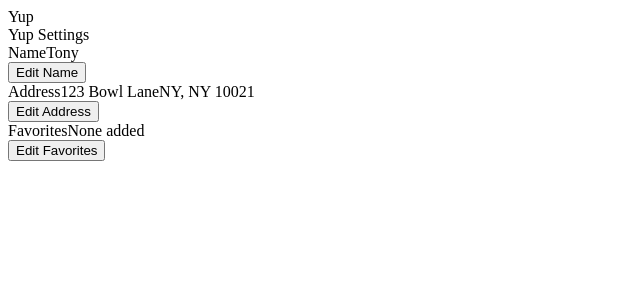
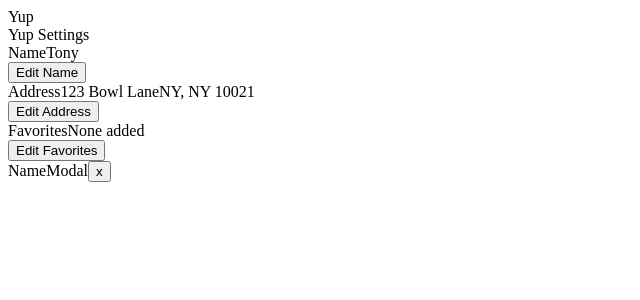
Before and after one commit to anthonyemg/ui-coding-challenge, a React app: page / in a window 1280 px wide. Both pictures are taken after a click on the button "Edit Name". Shown: the top 300 px of the page, without its empty margins (0-640 px from the left). Built offline with nearby package versions, Linux system fonts and the light colour scheme; the HTML template or start-up script is replaced by a standard one.

Commit message:
[added] modal functionality

```diff
--- a/src/public/actions.js
+++ b/src/public/actions.js
@@ -1,7 +1,23 @@
-export function showModal() {
-  return { type: 'SHOW_MODAL', payload: true };
+export function showNameModal() {
+  return { type: 'SHOW_NAME_MODAL', payload: true };
 }
 
-export function hideModal() {
-  return { type: 'HIDE_MODAL', payload: false };
+export function hideNameModal() {
+  return { type: 'HIDE_NAME_MODAL', payload: false };
 }
+
+export function showAddressModal() {
+  return { type: 'SHOW_ADDRESS_MODAL', payload: true };
+}
+
+export function hideAddressModal() {
+  return { type: 'HIDE_ADDRESS_MODAL', payload: false };
+}
+
+export function showFavoritesModal() {
+  return { type: 'SHOW_FAVORITES_MODAL', payload: true };
+}
+
+export function hideFavoritesModal() {
+  return { type: 'HIDE_FAVORITES_MODAL', payload: false };
+}
--- a/src/public/components/Address.js
+++ b/src/public/components/Address.js
@@ -1,7 +1,8 @@
 import React from 'react';
 import { connect } from 'react-redux';
-import { showModal, hideModal } from '../actions';
+import { showAddressModal, hideAddressModal } from '../actions';
 import Modal from './Modal';
+import AddressModal from './AddressModal';
 
 class Address extends React.Component {
   constructor(props) {
@@ -19,24 +20,28 @@ class Address extends React.Component {
           <div>
             <button
               className="address-editButton"
-              onClick={() => this.props.showModal()}
+              onClick={() => this.props.showAddressModal()}
             >
               Edit Address
             </button>
           </div>
         </div>
-        {this.props.displayModal ? <Modal /> : ''}
+        {this.props.displayAddressModal ? (
+          <Modal>
+            <AddressModal hideAddressModal={this.props.hideAddressModal} />
+          </Modal>
+        ) : null}
       </div>
     );
   }
 }
 
 const mapStateToProps = state => ({
-  displayModal: state.displayModal
+  displayAddressModal: state.displayAddressModal
 });
 const mapDispatchToProps = dispatch => ({
-  showModal: () => dispatch(showModal()),
-  hideModal: () => dispatch(hideModal())
+  showAddressModal: () => dispatch(showAddressModal()),
+  hideAddressModal: () => dispatch(hideAddressModal())
 });
 
 export default connect(mapStateToProps, mapDispatchToProps)(Address);
--- /dev/null
+++ b/src/public/components/AddressModal.js
@@ -0,0 +1,10 @@
+import React from 'react';
+
+const AddressModal = ({ hideAddressModal }) => (
+  <div className="addressModal-container">
+    AddressModal
+    <button onClick={() => hideAddressModal()}>x</button>
+  </div>
+);
+
+export default AddressModal;
--- a/src/public/components/Favorites.js
+++ b/src/public/components/Favorites.js
@@ -1,7 +1,8 @@
 import React from 'react';
 import { connect } from 'react-redux';
-import { showModal, hideModal } from '../actions';
+import { showFavoritesModal, hideFavoritesModal } from '../actions';
 import Modal from './Modal';
+import FavoritesModal from './FavoritesModal';
 
 class Favorites extends React.Component {
   constructor(props) {
@@ -18,24 +19,30 @@ class Favorites extends React.Component {
           <div>
             <button
               className="favorites-editButton"
-              onClick={() => this.props.showModal()}
+              onClick={() => this.props.showFavoritesModal()}
             >
               Edit Favorites
             </button>
           </div>
         </div>
-        {this.props.displayModal ? <Modal /> : ''}
+        {this.props.displayFavoritesModal ? (
+          <Modal>
+            <FavoritesModal
+              hideFavoritesModal={this.props.hideFavoritesModal}
+            />
+          </Modal>
+        ) : null}
       </div>
     );
   }
 }
 
 const mapStateToProps = state => ({
-  displayModal: state.displayModal
+  displayFavoritesModal: state.displayFavoritesModal
 });
 const mapDispatchToProps = dispatch => ({
-  showModal: () => dispatch(showModal()),
-  hideModal: () => dispatch(hideModal())
+  showFavoritesModal: () => dispatch(showFavoritesModal()),
+  hideFavoritesModal: () => dispatch(hideFavoritesModal())
 });
 
 export default connect(mapStateToProps, mapDispatchToProps)(Favorites);
--- /dev/null
+++ b/src/public/components/FavoritesModal.js
@@ -0,0 +1,10 @@
+import React from 'react';
+
+const FavoritesModal = ({ hideFavoritesModal }) => (
+  <div className="favoritesModal-container">
+    FavoritesModal
+    <button onClick={() => hideFavoritesModal()}>x</button>
+  </div>
+);
+
+export default FavoritesModal;
--- a/src/public/components/Modal.js
+++ b/src/public/components/Modal.js
@@ -1,14 +1,26 @@
 import React from 'react';
+import ReactDOM from 'react-dom';
 
 class Modal extends React.Component {
-  constructor(props) {
-    super(props);
-  }
   componentWillMount() {
     const modal = document.createElement('div');
     modal.id = 'modal-container';
     document.body.appendChild(modal);
+    ReactDOM.render(
+      <div className="modal-wrapper">{this.props.children}</div>,
+      modal
+    );
   }
+  componentWillUnmount() {
+    ReactDOM.unmountComponentAtNode(document.getElementById('modal-container'));
+    document.body.removeChild(document.getElementById('modal-container'));
+  }
+  // componentDidUpdate() {
+  //   React.render(
+  //     <div {...this.props}>{this.props.children}</div>,
+  //     document.getElementById('modal-container')
+  //   );
+  // }
   render() {
     return null;
   }
--- a/src/public/components/Name.js
+++ b/src/public/components/Name.js
@@ -1,13 +1,15 @@
 import React from 'react';
 import { connect } from 'react-redux';
-import { showModal, hideModal } from '../actions';
+import { showNameModal, hideNameModal } from '../actions';
 import Modal from './Modal';
+import NameModal from './NameModal';
 
 class Name extends React.Component {
   constructor(props) {
     super(props);
   }
   render() {
+    console.log('wooo', this.props.displayNameModal);
     return (
       <div className="name-container">
         <div className="name-wrapper">
@@ -18,24 +20,28 @@ class Name extends React.Component {
           <div>
             <button
               className="name-editButton"
-              onClick={() => this.props.showModal()}
+              onClick={() => this.props.showNameModal()}
             >
               Edit Name
             </button>
           </div>
         </div>
-        {this.props.displayModal ? <Modal /> : ''}
+        {this.props.displayNameModal && (
+          <Modal>
+            <NameModal hideNameModal={this.props.hideNameModal} />
+          </Modal>
+        )}
       </div>
     );
   }
 }
 
 const mapStateToProps = state => ({
-  displayModal: state.displayModal
+  displayNameModal: state.displayNameModal
 });
 const mapDispatchToProps = dispatch => ({
-  showModal: () => dispatch(showModal()),
-  hideModal: () => dispatch(hideModal())
+  showNameModal: () => dispatch(showNameModal()),
+  hideNameModal: () => dispatch(hideNameModal())
 });
 
 export default connect(mapStateToProps, mapDispatchToProps)(Name);
--- /dev/null
+++ b/src/public/components/NameModal.js
@@ -0,0 +1,10 @@
+import React from 'react';
+
+const NameModal = ({ hideNameModal }) => (
+  <div className="nameModal-container">
+    NameModal
+    <button onClick={() => hideNameModal()}>x</button>
+  </div>
+);
+
+export default NameModal;
--- a/src/public/reducers.js
+++ b/src/public/reducers.js
@@ -1,11 +1,35 @@
 import { combineReducers } from 'redux';
 
-const displayModal = (state = false, action) => {
+const displayNameModal = (state = false, action) => {
   console.log(action);
   switch (action.type) {
-    case 'SHOW_MODAL':
+    case 'SHOW_NAME_MODAL':
       return action.payload;
-    case 'HIDE_MODAL':
+    case 'HIDE_NAME_MODAL':
+      return action.payload;
+    default:
+      return state;
+  }
+};
+
+const displayAddressModal = (state = false, action) => {
+  console.log(action);
+  switch (action.type) {
+    case 'SHOW_ADDRESS_MODAL':
+      return action.payload;
+    case 'HIDE_ADDRESS_MODAL':
+      return action.payload;
+    default:
+      return state;
+  }
+};
+
+const displayFavoritesModal = (state = false, action) => {
+  console.log(action);
+  switch (action.type) {
+    case 'SHOW_FAVORITES_MODAL':
+      return action.payload;
+    case 'HIDE_FAVORITES_MODAL':
       return action.payload;
     default:
       return state;
@@ -13,7 +37,9 @@ const displayModal = (state = false, action) => {
 };
 
 const rootReducer = combineReducers({
-  displayModal
+  displayNameModal,
+  displayAddressModal,
+  displayFavoritesModal
 });
 
 export default rootReducer;
--- a/src/public/styles.css
+++ b/src/public/styles.css
@@ -81,6 +81,12 @@ body {
   font-size: 16px;
   color: white;
   background-color: rgb(0, 106, 210);
+}
+
+.nameModal-continer {
+  width: 400px;
+  height: 400px;
+  background-color: white;
 }
 
 .address-container {
@@ -184,4 +190,18 @@ body {
   top: 0;
   left: 0;
   background-color: rgba(0, 0, 0, 0.5);
+  display: flex;
+  justify-content: center;
+  align-items: center;
 }
+
+.modal-wrapper {
+  padding: relative;
+  width: 300px;
+  height: 300px;
+  background-color: white;
+  border-radius: 4px;
+  display: flex;
+  justify-content: center;
+  align-items: center;
+}
```
